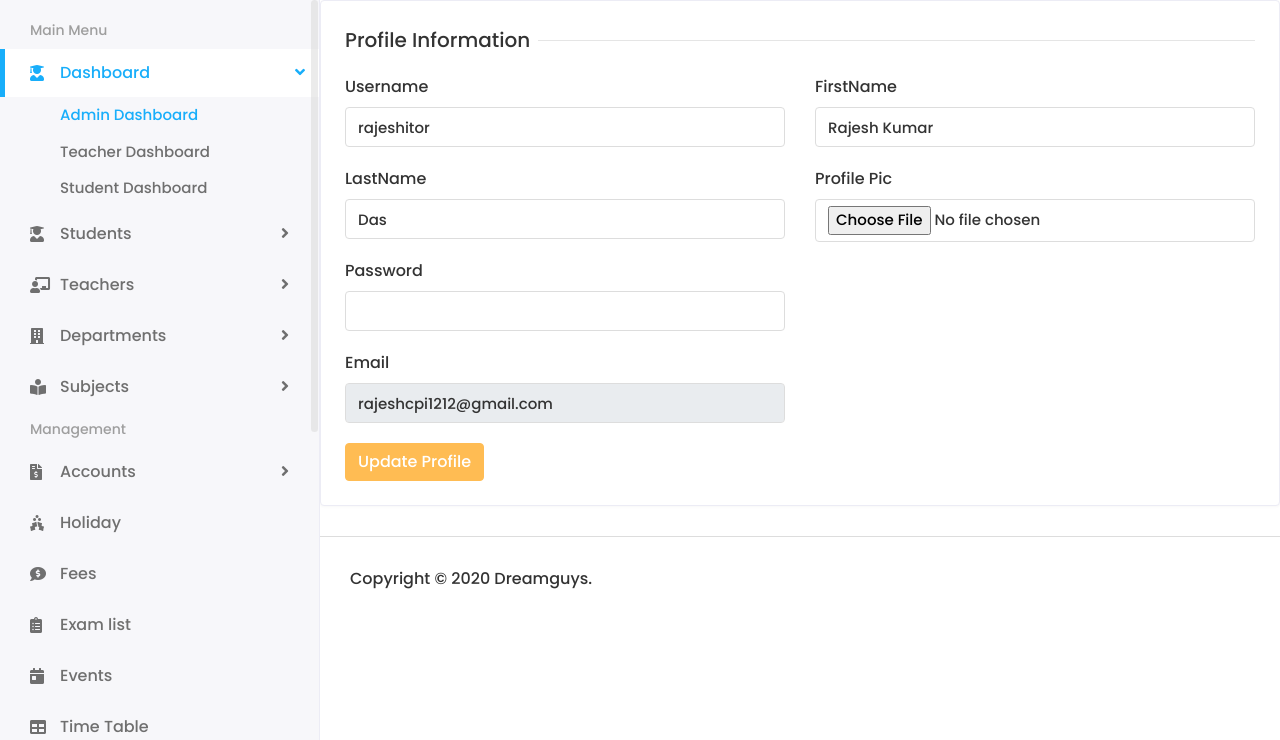
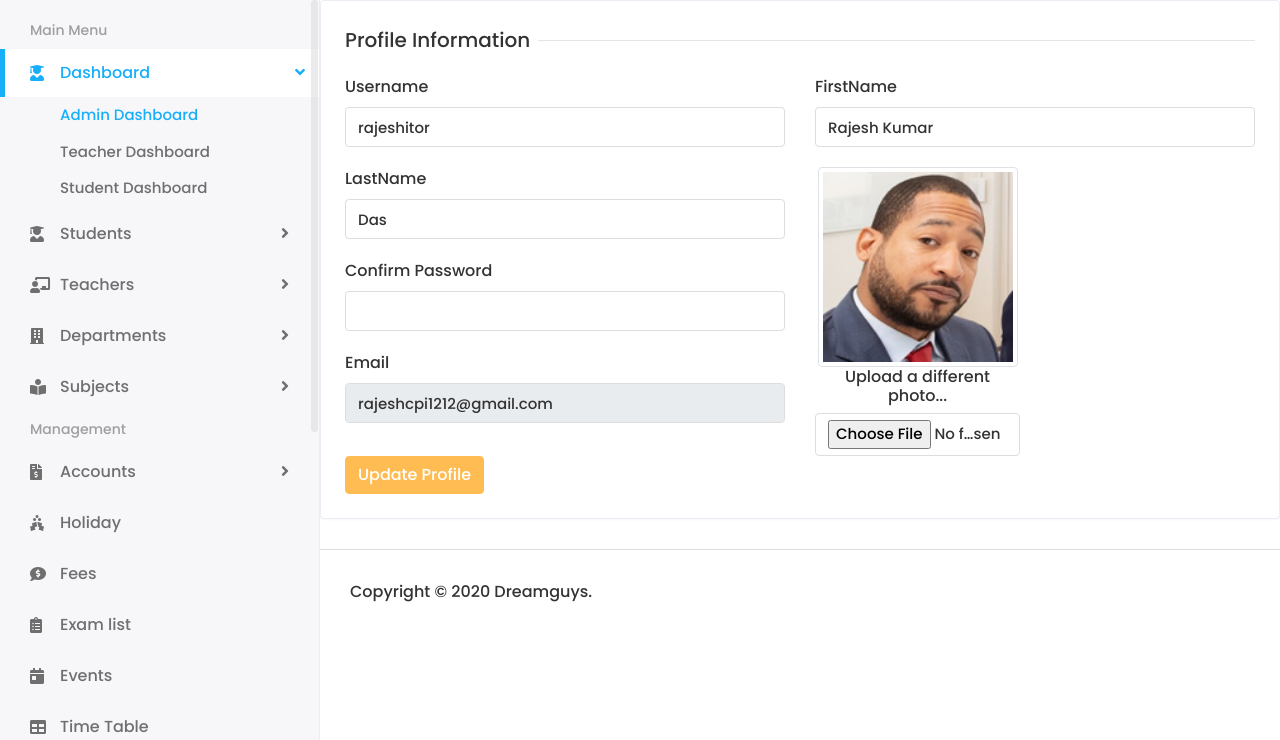
Before and after one commit to rajeshdiu/Django_Project3, a Django app: page /profile/profileUpdate in a window 1280 px wide. Shown: the part 60-800 px from the top of the page. Run offline with Django 4.2, Linux system fonts and the light colour scheme; a user stored in the database is signed in; some libraries are stand-ins or nearby versions.

Commit message:
profile pic updated

```diff
--- a/myProject/myProject/views.py
+++ b/myProject/myProject/views.py
@@ -80,10 +80,13 @@ def myProfile(request):
     }
     return render(request, 'profile.html', context)
 
+from django.contrib.auth.hashers import check_password
+
 def profileUpdate(request):
     error_messages = {
         'success': 'Profile Update Successfully',
-        'error': 'Profile Not Updated'
+        'error': 'Profile Not Updated',
+        'password_error': 'Current password is incorrect',
     }
 
     if request.method == "POST":
@@ -93,9 +96,7 @@ def profileUpdate(request):
         password = request.POST.get("password")
         username = request.POST.get("username")
         email = request.POST.get("email")
-        print(profile_pic)
 
-        print(profile_pic,username,firstname,lastname,email,password)
         try:
             cuser = customUser.objects.get(id=request.user.id)
 
@@ -103,14 +104,20 @@ def profileUpdate(request):
             cuser.last_name = lastname
             cuser.profile_pic = profile_pic
 
-            if password is not None and password != "":
-                cuser.set_password(password)
-            if profile_pic is not None and profile_pic != "":
-                cuser.profile_pic = profile_pic
-            cuser.save()
-            auth_login(request, cuser)
-            messages.success(request, error_messages['success'])
-            return redirect("profileUpdate")
+            # Verify the current password provided matches the user's current password
+            if not cuser.check_password(password):
+                messages.error(request, error_messages['password_error'])
+            else:
+                # If the current password is correct, proceed to update other fields
+                if profile_pic is not None:
+                    cuser.profile_pic = profile_pic
+
+                # You can add additional fields to update here as needed
+
+                cuser.save()
+                auth_login(request, cuser)
+                messages.success(request, error_messages['success'])
+                return redirect("profileUpdate")
         except:
             messages.error(request, error_messages['error'])
 
--- a/myProject/template/profile.html
+++ b/myProject/template/profile.html
@@ -1,25 +1,16 @@
 {% extends 'base.html' %}
 {% block content %}
+
+
+<style>
+
+   .avatar{
+      width:200px;
+      height:200px;
+      }
+</style>
 <div class="row">
-   {% if messages %}
-    {% for message in messages %}
-    {% if message.tags == 'error' %}
-   <div class="alert alert-danger" role="alert">
-      {{ message }}
-   </div>
-    {% endif %}
-    {% endfor %}
-   {% endif %}
 
-   {% if messages %}
-   {% for message in messages %}
-   {% if message.tags == 'success' %}
-   <div class="alert alert-success" role="alert">
-      {{ message }}
-   </div>
-   {% endif %}
-   {% endfor %}
-   {% endif %}
    <div class="col-sm-12">
       <div class="card">
          <div class="card-body">
@@ -47,7 +38,7 @@
                         <input name="last_name" type="text" class="form-control" value="{{user.last_name}}">
                      </div>
                      <div class="form-group">
-                        <label>Password</label>
+                        <label>Confirm Password</label>
                         <input name="password" type="text" class="form-control" >
                      </div>
                      <div class="form-group">
@@ -55,14 +46,35 @@
                         <input name="email" type="text" class="form-control" value="{{user.email}}" readonly>
                      </div>
                   </div>
-                  <div class="col-12 col-sm-6">
-                     <div class="form-group">
-                        <label> Profile Pic </label>
-                        <input name="profile_pic" type="file" class="form-control" >
+                  <div class="col-md-3">
+                     <div class="text-center">
+                       <img src="/{{user.profile_pic}}" class="avatar img-circle img-thumbnail" alt="avatar">
+                       <h6>Upload a different photo...</h6>
+
+                       <input type="file" name="profile_pic" class="form-control" value="/{{user.profile_pic}}">
                      </div>
-                  </div>
+                   </div>
                   <div class="col-12">
                      <button type="submit" class="btn btn-primary">Update Profile</button>
+                     {% if messages %}
+                     {% for message in messages %}
+                     {% if message.tags == 'error' %}
+                    <div class="alert alert-danger" role="alert">
+                       {{ message }}
+                    </div>
+                     {% endif %}
+                     {% endfor %}
+                    {% endif %}
+
+                    {% if messages %}
+                    {% for message in messages %}
+                    {% if message.tags == 'success' %}
+                    <div class="alert alert-success" role="alert">
+                       {{ message }}
+                    </div>
+                    {% endif %}
+                    {% endfor %}
+                    {% endif %}
                   </div>
                </div>
             </form>
```
Also changed, not shown: myProject/db.sqlite3, myProject/media/profile_pic/avatar-03_dJFuc6Z.jpg (added), myProject/media/profile_pic/avatar-03_ejQn1wq.jpg (added), myProject/media/profile_pic/avatar-04_fF4Dis6.jpg (added), myProject/media/profile_pic/avatar-04_hlcFtBu.jpg (added), myProject/media/profile_pic/avatar-04_p6Vr9rt.jpg (added), myProject/media/profile_pic/avatar-04_u5bh6iA.jpg (added), myProject/media/profile_pic/avatar-05_dOYieuI.jpg (added), myProject/media/profile_pic/avatar-05_dv2dIkP.jpg (added), myProject/media/profile_pic/avatar-10.jpg (added), myProject/media/profile_pic/avatar-11.jpg (added).
